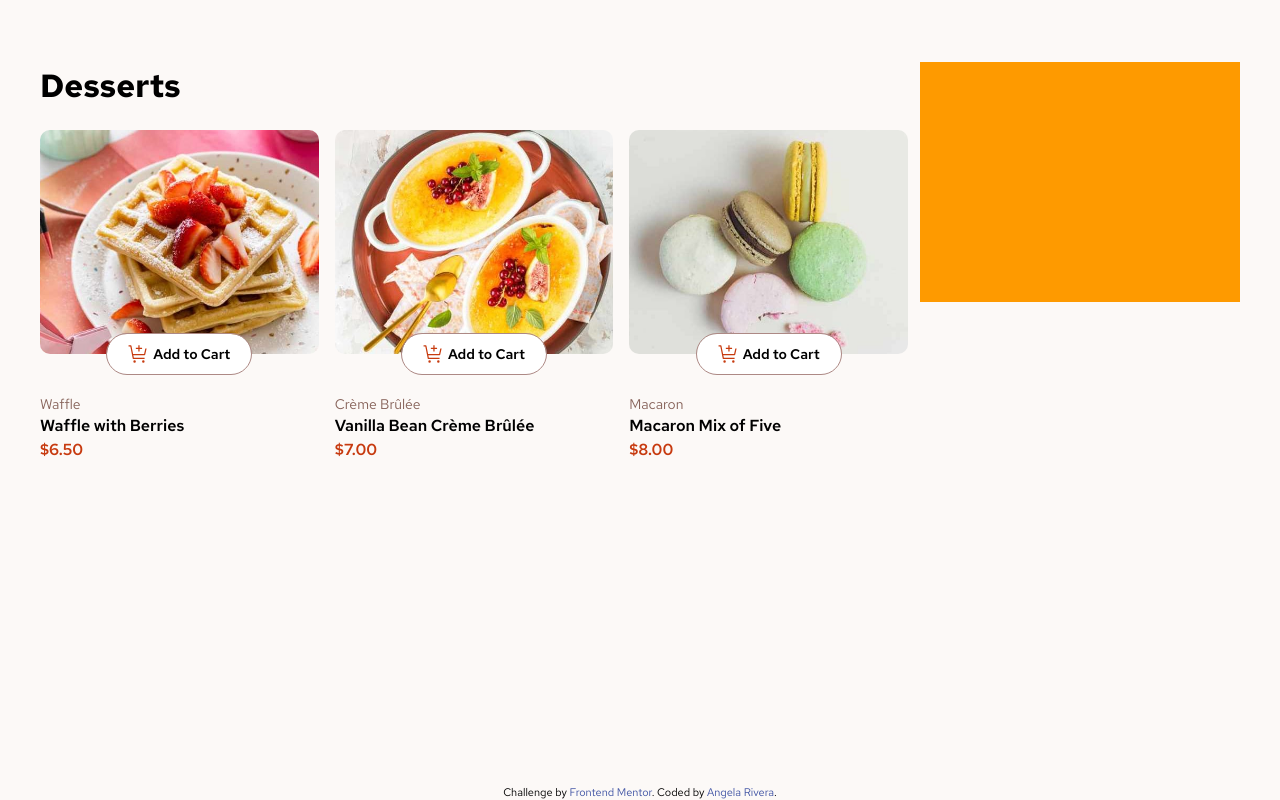
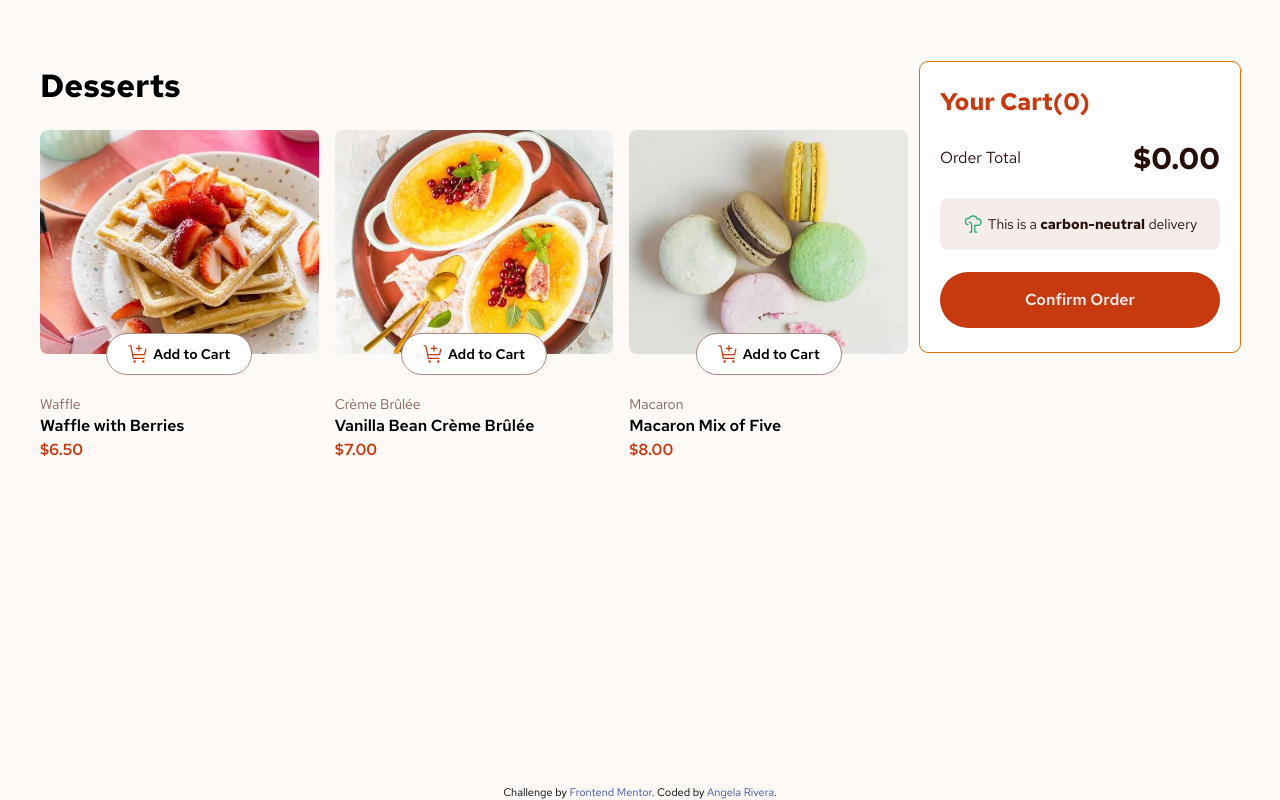
Before and after one commit to ang-riv/product-cart, a React (Vite) app: page / in a window 1280 px wide. Built offline with nearby package versions, Linux system fonts and the light colour scheme.

Commit message:
Cart styles

```diff
--- a/src/App.jsx
+++ b/src/App.jsx
@@ -3,6 +3,7 @@ import data from "./data.json";
 import Modal from "./components/Modal";
 import ProductCard from "./components/ProductCard";
 import { CartContext } from "./components/CartContext";
+import { filter } from "motion/react-m";
 function App() {
   const { cart, setCart } = useContext(CartContext);
   // * app info
@@ -63,6 +64,23 @@ function App() {
     );
   };
   const gridStyles = "grid grid-cols-1 sm:grid-cols-2 lg:grid-cols-3 ";
+
+  // adding up the items
+  const numOfItems = (category) => {
+    if (filteredCart.length != 0 || filteredCart != undefined) {
+      if (category === "cartItems") {
+        const itemQuantities = filteredCart.map((item) => item.amount);
+        const sum = itemQuantities.reduce((acc, value) => acc + value, 0);
+        return sum;
+      } else {
+        const amountAndPrice = filteredCart.map(
+          (item) => item.amount * item.price
+        );
+        const sum = amountAndPrice.reduce((acc, value) => acc + value, 0);
+        return sum.toFixed(2);
+      }
+    }
+  };
   return (
     <div className="min-h-screen px-5 flex flex-col justify-between items-center bg-blush-50">
       <main className="h-[95%] w-full flex justify-between flex-wrap md:flex-nowrap max-w-[1200px] py-[5%]">
@@ -80,12 +98,15 @@ function App() {
         </section>
         {/*  cart */}
         <section className="md:ml-3 w-full flex justify-center md:max-w-xs">
-          <div className="h-fit min-h-60 w-full md:max-w-xs bg-amber-500">
+          <div className="h-fit min-h-60 w-full md:max-w-xs bg-white rounded-lg outline outline-amber-600 py-6 px-5">
+            <h3 className="text-2xl font-bold text-main-red">
+              Your Cart({numOfItems("cartItems")})
+            </h3>
             {filteredCart.map((product, index) => (
               <div key={index}>
                 <p>{product.name}</p>
                 <p>{product.amount}</p>
-                <p>{product.amount * product.price}</p>
+                <p>{(product.amount * product.price).toFixed(2)}</p>
                 <button
                   className="p-1 bg-blue-200"
                   onClick={() => handleIncrease(product)}
@@ -106,6 +127,27 @@ function App() {
                 </button>
               </div>
             ))}
+            <div className="flex justify-between items-center py-5.5">
+              <p className="text-blush-900">Order Total </p>
+              <p className="font-bold text-3xl text-blush-900">
+                ${numOfItems("orderTotal")}
+              </p>
+            </div>
+            <div className="bg-blush-100 w-full py-4 flex justify-center items-center rounded-lg">
+              <img
+                className="mr-1"
+                src="/images/icon-carbon-neutral.svg"
+                alt=""
+                aria-hidden="true"
+              />
+              <p className="text-sm text-center text-blush-900">
+                This is a <span className="font-bold">carbon-neutral</span>{" "}
+                delivery
+              </p>
+            </div>
+            <button className=" text-blush-100 font-semibold w-full rounded-4xl bg-main-red text-center py-4 mt-5.5">
+              Confirm Order
+            </button>
           </div>
         </section>
       </main>
--- /dev/null
+++ b/src/components/CartItem.jsx
@@ -0,0 +1,3 @@
+const CartItem = ({}) => {};
+
+export default CartItem;
--- a/src/components/ProductCard.jsx
+++ b/src/components/ProductCard.jsx
@@ -55,12 +55,12 @@ const ProductCard = ({ product, filteredCart }) => {
       <figure
         className={`m-0 p-0 ${
           quantityBtns ? "outline-3 outline-main-red" : "outline-0"
-        } rounded-[10px]`}
+        } rounded-lg`}
       >
         <img
           src={productImage}
           alt=""
-          className="object-cover w-full min-h-56 rounded-[10px]"
+          className="object-cover w-full min-h-56 rounded-lg"
         />
       </figure>
 
```
